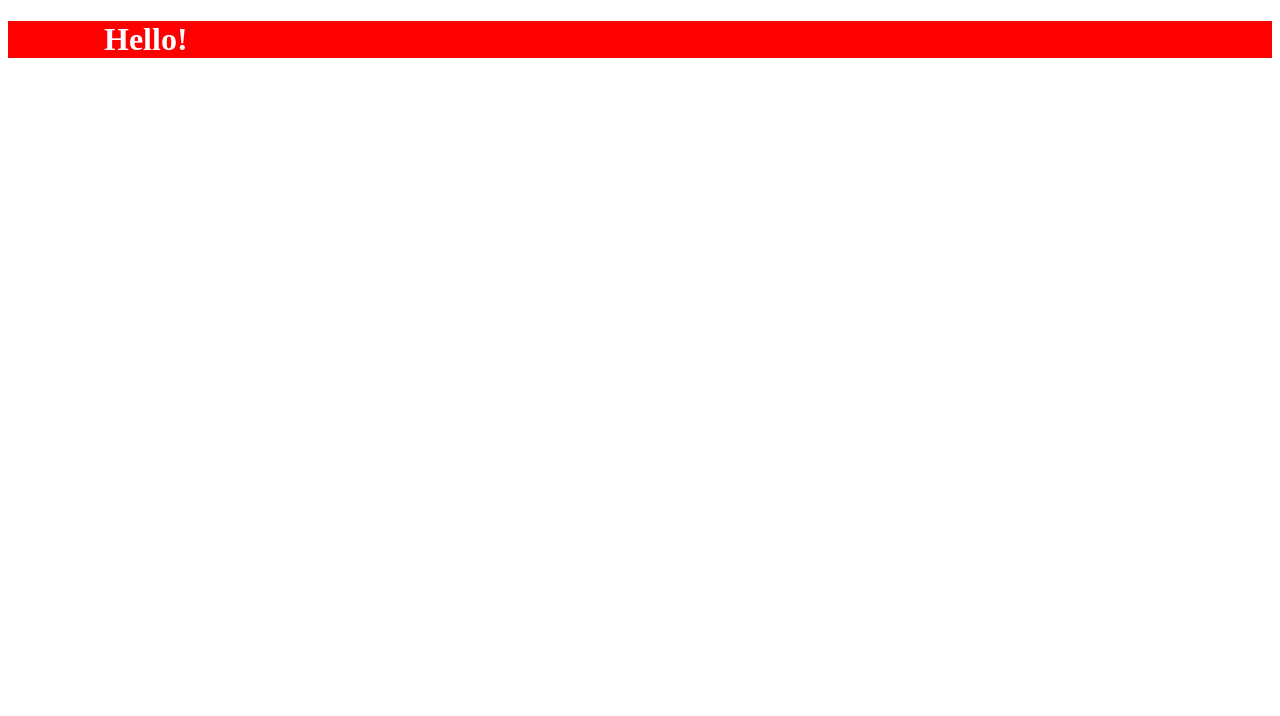
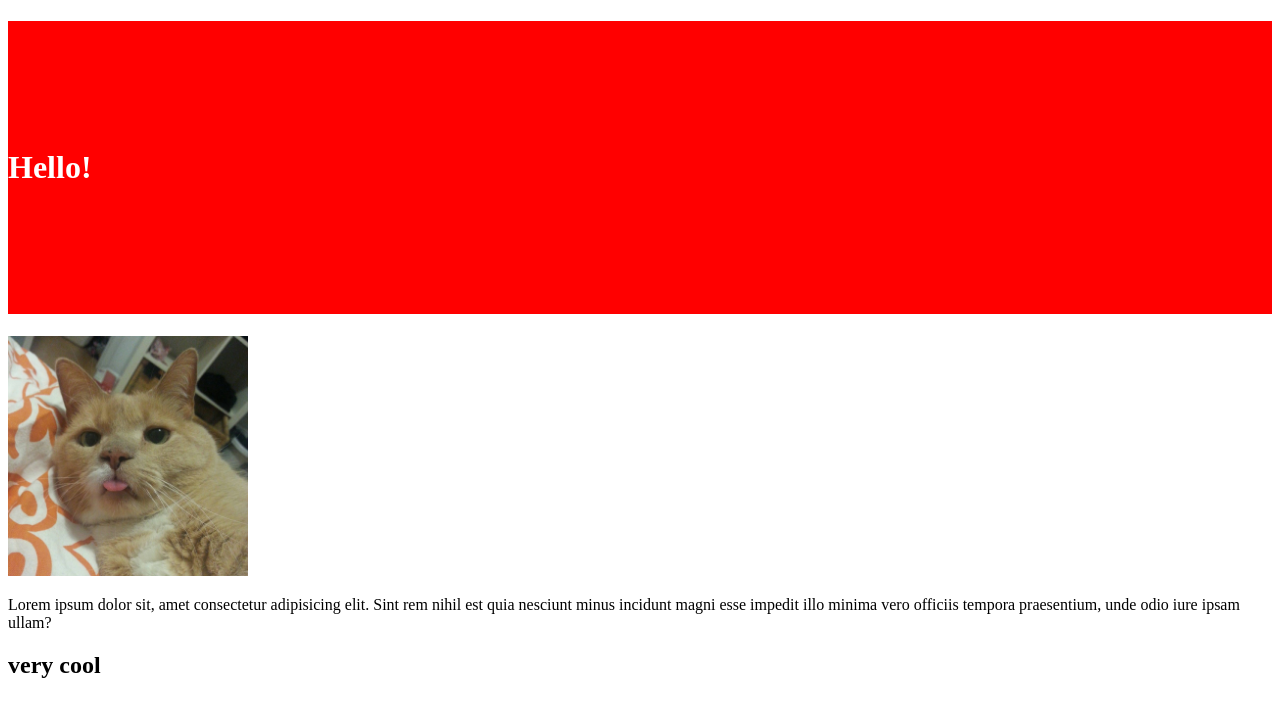
Before and after one commit to trainEnthusiast314/week-1, a plain HTML site: page transitions.html in a window 1280 px wide. Drawn offline with Linux system fonts and the light colour scheme.

Commit message:
rotating transforms

```diff
--- a/style.css
+++ b/style.css
@@ -1,9 +1,29 @@
 h1 {
   background-color: red;
   color: white;
-  transition: background-color 1s;
-  padding-left: 3em;
+  transition: all 1s cubic-bezier(0.075, 0.82, 0.165, 1);
+  padding: 4em 0;
 }
 h1:hover {
   background: blue;
+  padding-left: 3em;
 }
+img {
+  width: 15em;
+  height: 15em;
+  transition: all 1s;
+}
+img:hover {
+  display: inline;
+  padding-left: 25em;
+  width: 25em;
+  height: 25em;
+  border-radius: 20px;
+  animation: barrel-roll 5s;
+}
+
+@keyframes barrel-roll {
+  100% {
+    transform: rotate(360deg);
+  }
+}
--- a/transitions.html
+++ b/transitions.html
@@ -8,5 +8,15 @@
   </head>
   <body>
     <h1>Hello!</h1>
+    <img
+      class="animated"
+      src="18f933669b79e57b5af2d325929a9779.jpg"
+      alt="cat" />
+    <p>
+      Lorem ipsum dolor sit, amet consectetur adipisicing elit. Sint rem nihil
+      est quia nesciunt minus incidunt magni esse impedit illo minima vero
+      officiis tempora praesentium, unde odio iure ipsam ullam?
+    </p>
+    <h2>very cool</h2>
   </body>
 </html>
```
Also changed, not shown: 18f933669b79e57b5af2d325929a9779.jpg (added).
